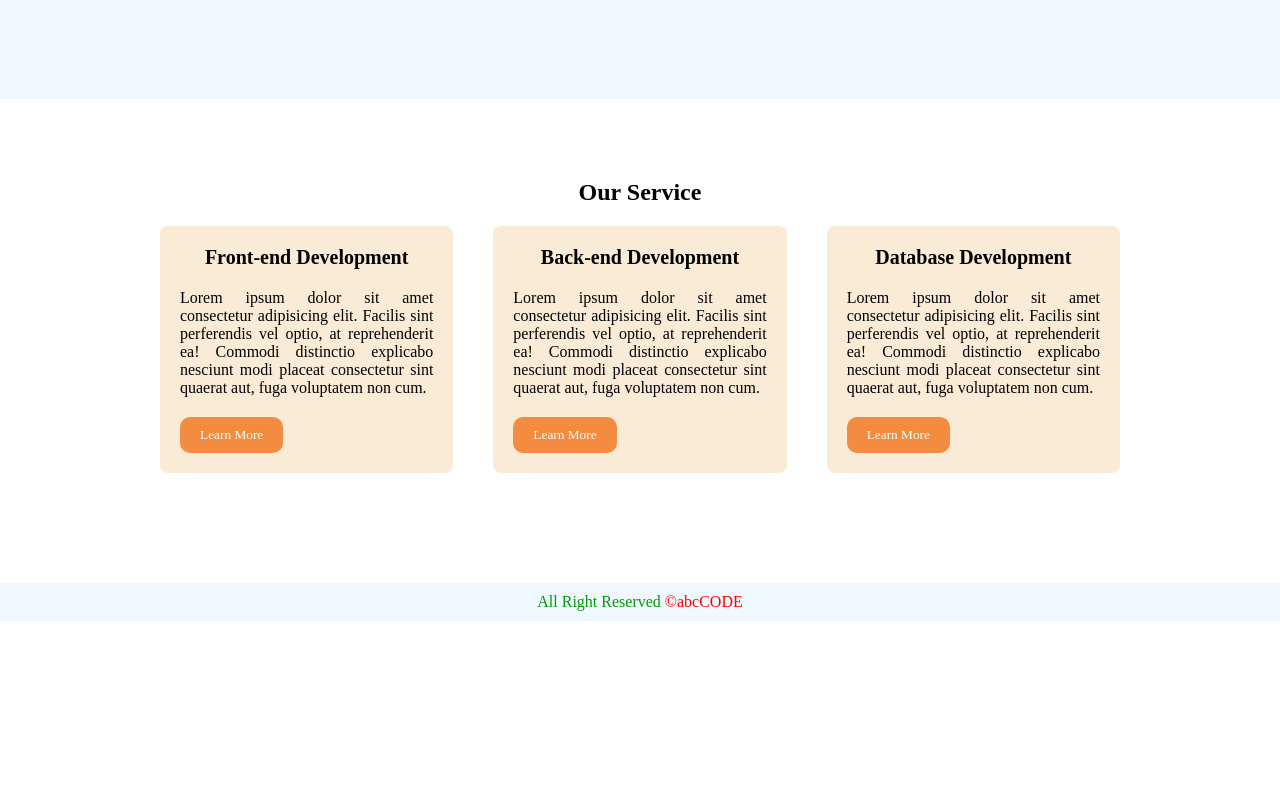
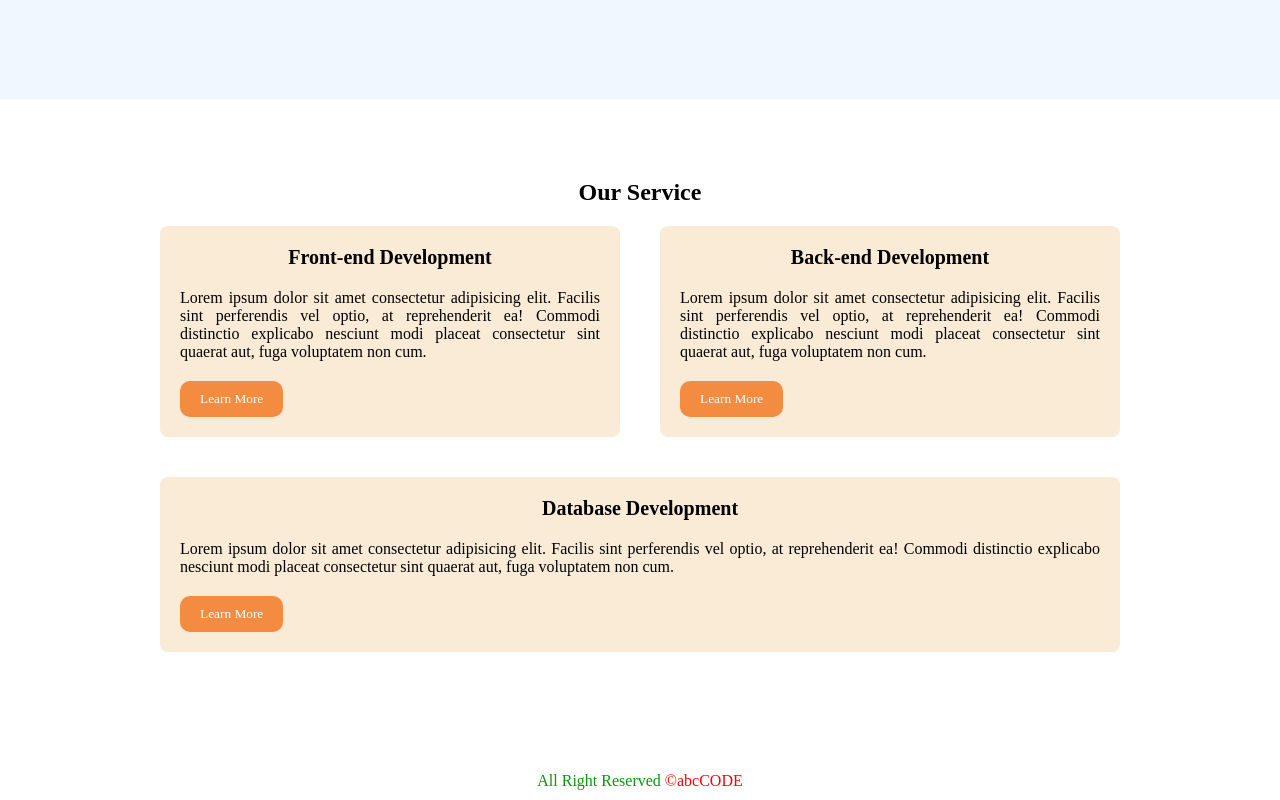
Before and after one commit to freelancernoor-me/abc-CODE, a plain HTML site: page index.html in a window 1280 px wide. Shown: the part 368-1168 px from the top of the page. Before the commit the page ends 989 px from the top, so only its background shows below. Drawn offline with Linux system fonts and the light colour scheme.

Commit message:
Hero Section Correction and Our Services Section Correction

```diff
--- a/main.css
+++ b/main.css
@@ -37,6 +37,7 @@
     max-width: 1000px;
     margin: 0 auto;
     display: flex;
+    flex-wrap: wrap;
 }
 .service_container .service {
     flex-grow: 1;
@@ -87,6 +88,7 @@
 }
 .hero h2 {
     font-size: 50px;
+    text-align: center;
 }
 
 
@@ -111,7 +113,7 @@
 
 footer {
     color: rgb(2, 154, 2);
-    background-color: aliceblue;
+    /* background-color: aliceblue; */
     margin-top: 10px;
     padding: 10px;
 }
```
